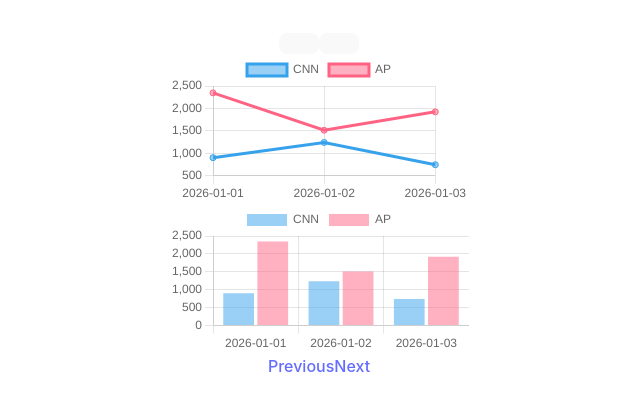
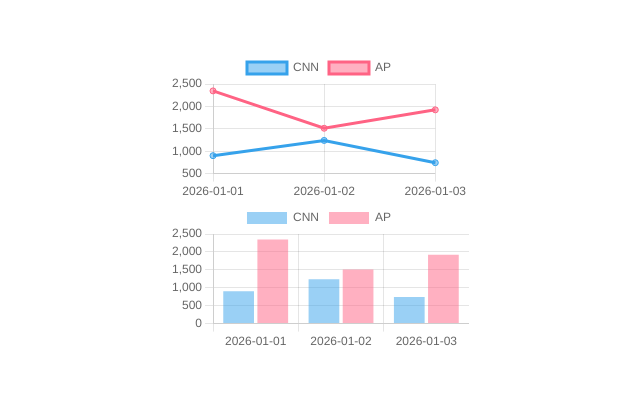
Before and after one commit to chrisahn1/News-Keyword-Trend, a React (Create React App) app in the folder client/: page / in a window 1280 px wide. Shown: the part 198-608 px from the top of the page, without its empty margins (321-961 px from the left). Built offline with nearby package versions, Linux system fonts and the light colour scheme.

Commit message:
Still testing out carousel dots

```diff
--- a/client/src/App.css
+++ b/client/src/App.css
@@ -43,3 +43,20 @@
 .read-the-docs {
   color: #888;
 }
+
+i {
+  width: 100%;
+}
+
+.fa-solid.fa-angle-right,
+.fa-solid.fa-angle-left {
+  font-size: 3em;
+}
+
+.dots {
+  display: flex;
+  justify-content: center;
+  margin-left: auto;
+  margin-right: auto;
+  max-width: 200px;
+}
--- a/client/src/pages/Home.jsx
+++ b/client/src/pages/Home.jsx
@@ -1,7 +1,6 @@
 // import axios from 'axios';
-import { useState } from 'react';
+// import { useState } from 'react';
 import React from 'react';
-import Carousel from 'react-bootstrap/Carousel';
 import {
   Chart as ChartJS,
   CategoryScale,
@@ -31,11 +30,6 @@
 );
 
 function Home() {
-  const [index, setIndex] = useState(0);
-
-  const handleSelect = (selectedIndex) => {
-    setIndex(selectedIndex);
-  };
   // const getNewsData = async () => {
   //   const res = await axios.get(
   //     'https://newsapi.org/v2/everything?q=trump&from=2026-02-02&to=2026-02-02&apiKey=af7a60b8e1274d7a903e6ccc7096c441'
@@ -54,6 +48,47 @@
   // };
 
   return (
+    <div className="carousel">
+      <div className="carouselItem">
+        <Line
+          data={{
+            labels: ['2026-01-01', '2026-01-02', '2026-01-03'],
+            datasets: [
+              { label: ['CNN'], data: [900, 1240, 743] },
+              { label: ['AP'], data: [2346, 1512, 1923] },
+            ],
+            backgroundColor: [
+              'rgba(43, 63, 229, 0.8)',
+              'rgba(250, 192, 19, 0.8)',
+              'rgba(253, 135, 135, 0.8)',
+            ],
+            borderRadius: 5,
+          }}
+        />
+      </div>
+      <div>
+        <Bar
+          data={{
+            labels: ['2026-01-01', '2026-01-02', '2026-01-03'],
+            datasets: [
+              { label: ['CNN'], data: [900, 1240, 743] },
+              { label: ['AP'], data: [2346, 1512, 1923] },
+            ],
+            backgroundColor: [
+              'rgba(43, 63, 229, 0.8)',
+              'rgba(250, 192, 19, 0.8)',
+              'rgba(253, 135, 135, 0.8)',
+            ],
+            borderRadius: 5,
+          }}
+        />
+      </div>
+      <div className="dots">
+        <i className="fa-solid fa-circle" id="circle1"></i>
+        <i className="fa-solid fa-circle-notch" id="circle2"></i>
+      </div>
+    </div>
+
     // <div className="App">
     //   <div className="carousel">
     //     <div className="carouselItem">
@@ -91,43 +126,11 @@
     //       />
     //     </div>
     //   </div>
+    //   <div className="dots">
+    //     <i className="fa-solid fa-circle" id="circle1"></i>
+    //     <i className="fa-solid fa-circle-notch" id="circle2"></i>
+    //   </div>
     // </div>
-    <Carousel activeIndex={index} onSelect={handleSelect}>
-      <Carousel.Item>
-        <Line
-          data={{
-            labels: ['2026-01-01', '2026-01-02', '2026-01-03'],
-            datasets: [
-              { label: ['CNN'], data: [900, 1240, 743] },
-              { label: ['AP'], data: [2346, 1512, 1923] },
-            ],
-            backgroundColor: [
-              'rgba(43, 63, 229, 0.8)',
-              'rgba(250, 192, 19, 0.8)',
-              'rgba(253, 135, 135, 0.8)',
-            ],
-            borderRadius: 5,
-          }}
-        />
-      </Carousel.Item>
-      <Carousel.Item>
-        <Bar
-          data={{
-            labels: ['2026-01-01', '2026-01-02', '2026-01-03'],
-            datasets: [
-              { label: ['CNN'], data: [900, 1240, 743] },
-              { label: ['AP'], data: [2346, 1512, 1923] },
-            ],
-            backgroundColor: [
-              'rgba(43, 63, 229, 0.8)',
-              'rgba(250, 192, 19, 0.8)',
-              'rgba(253, 135, 135, 0.8)',
-            ],
-            borderRadius: 5,
-          }}
-        />
-      </Carousel.Item>
-    </Carousel>
   );
 }
 
```
